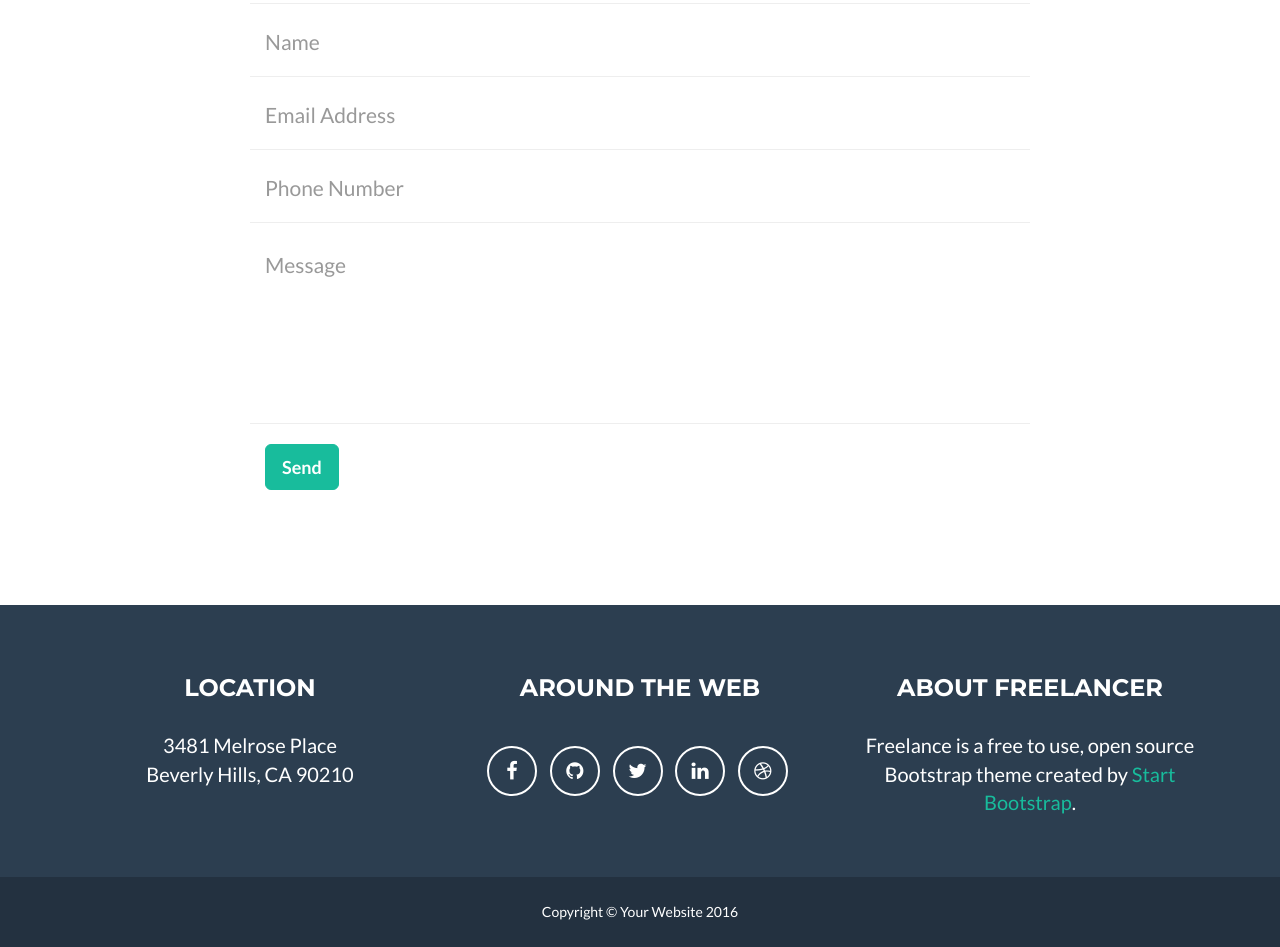
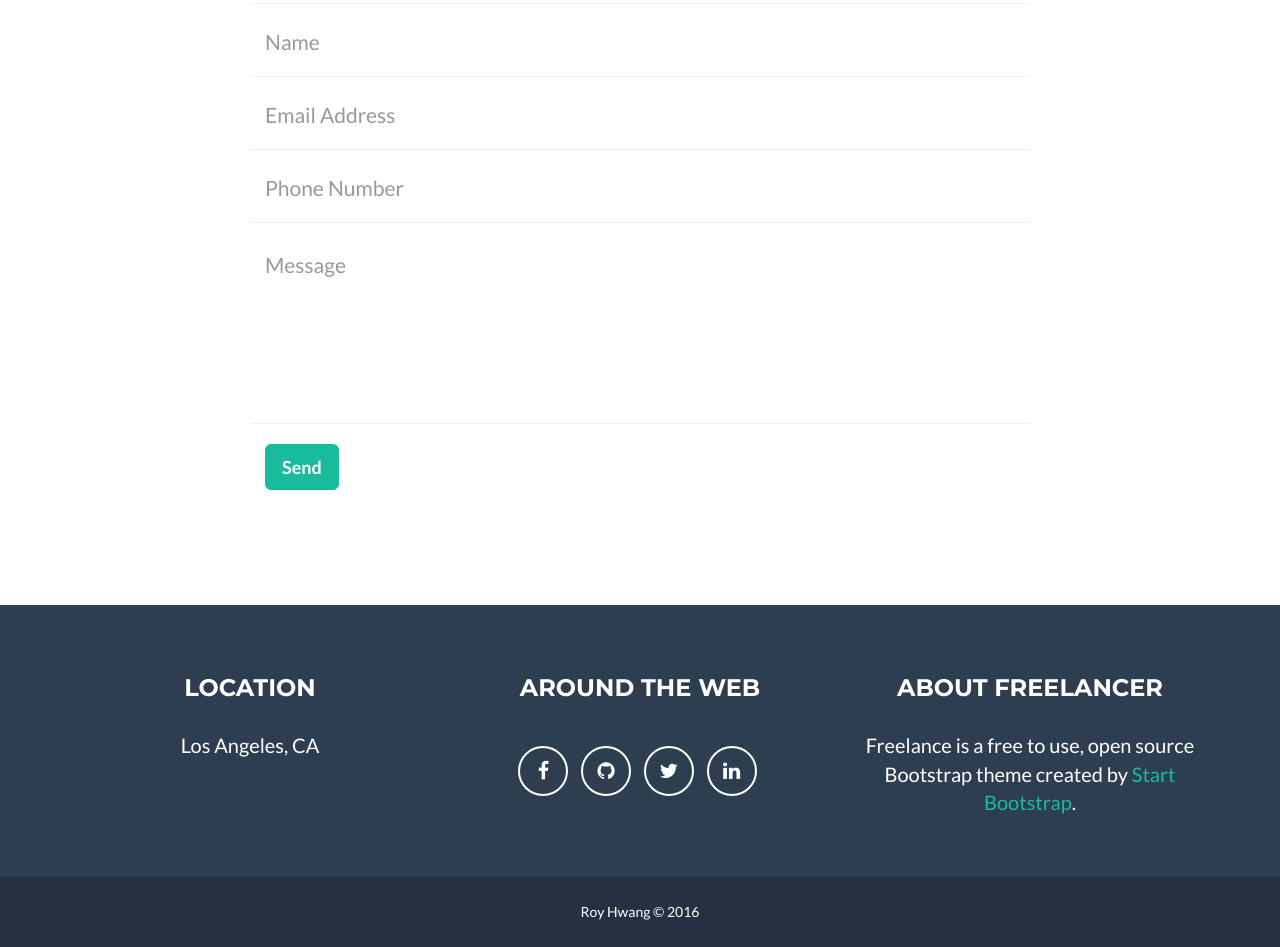
Before and after one commit to KnowledgeMC/Portfolio, a website: page index.html in a window 1280 px wide. Shown: the part 2409-3356 px from the top of the page. Drawn offline with nearby package versions, Linux system fonts and the light colour scheme.

Commit message:
migrating

```diff
--- a/index.html
+++ b/index.html
@@ -243,8 +243,7 @@
                 <div class="row">
                     <div class="footer-col col-md-4">
                         <h3>Location</h3>
-                        <p>3481 Melrose Place
-                            <br>Beverly Hills, CA 90210</p>
+                        <p>Los Angeles, CA</p>
                     </div>
                     <div class="footer-col col-md-4">
                         <h3>Around the Web</h3>
@@ -261,9 +260,9 @@
                             <li>
                                 <a href="https://www.linkedin.com/in/royhwang1204" class="btn-social btn-outline"><i class="fa fa-fw fa-linkedin"></i></a>
                             </li>
-                            <li>
+<!--                             <li>
                                 <a href="#" class="btn-social btn-outline"><i class="fa fa-fw fa-dribbble"></i></a>
-                            </li>
+                            </li> -->
                         </ul>
                     </div>
                     <div class="footer-col col-md-4">
@@ -277,7 +276,7 @@
             <div class="container">
                 <div class="row">
                     <div class="col-lg-12">
-                        Copyright &copy; Your Website 2016
+                        Roy Hwang  &copy; 2016
                     </div>
                 </div>
             </div>
```
